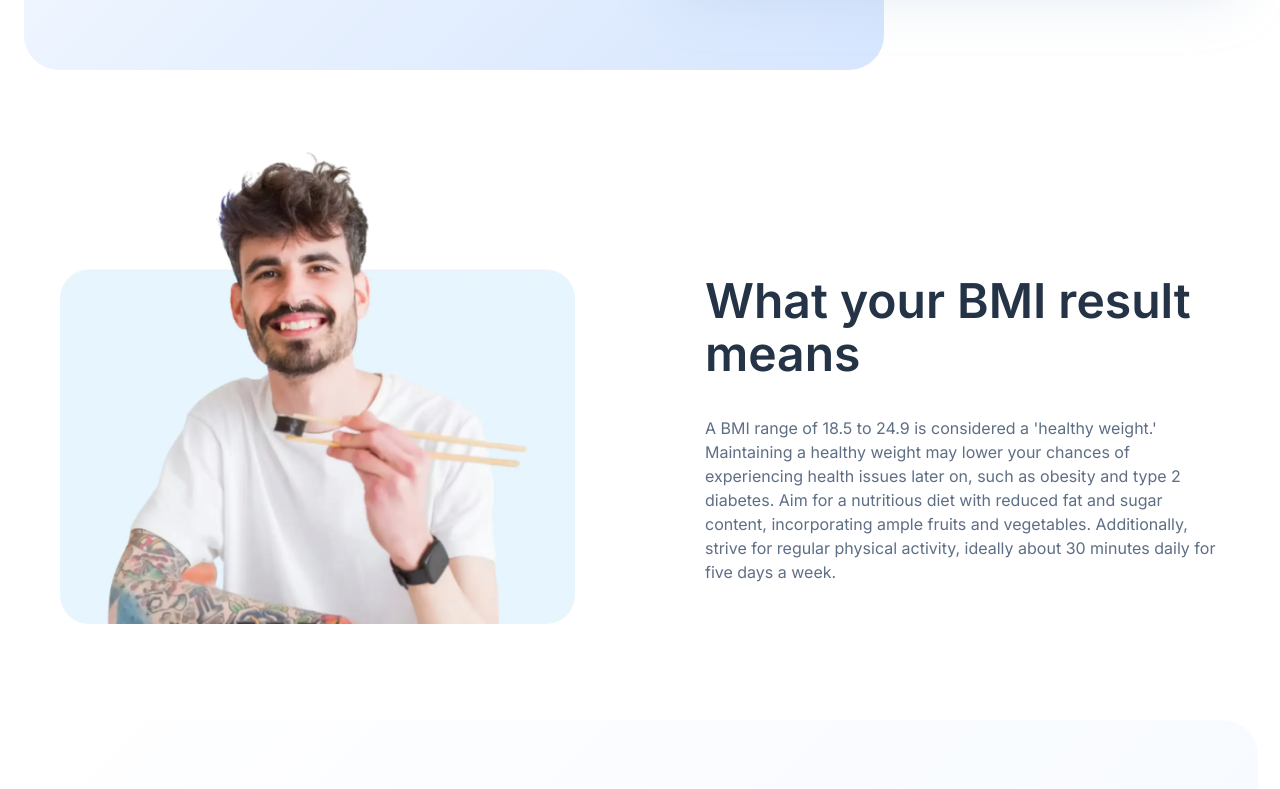
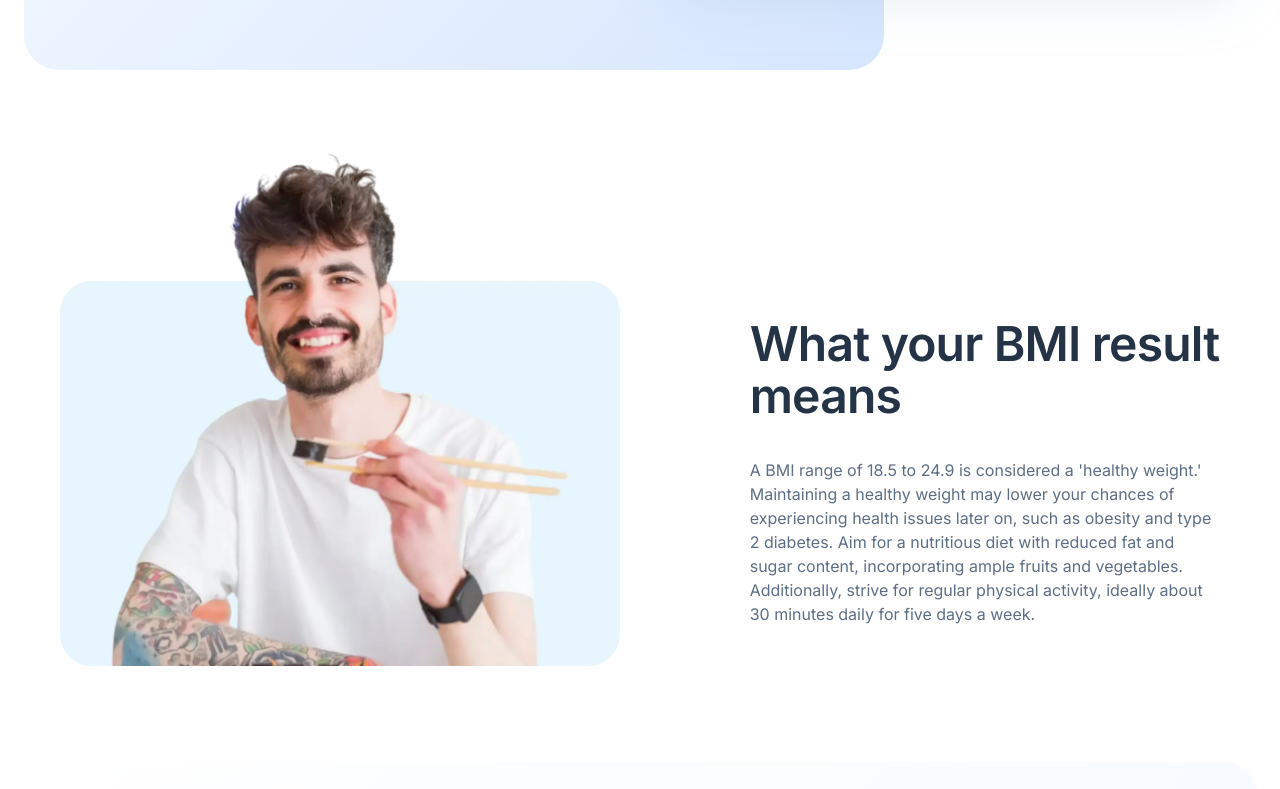
Before and after one commit to mcancetin/bmi-calculator, a website built with Vite: page index.html in a window 1280 px wide. Shown: the part 660-1449 px from the top of the page. Built offline with nearby package versions, Linux system fonts and the light colour scheme.

Commit message:
Refactor mixins to include font-weight and letter-spacing

```diff
--- a/scss/abstracts/_mixins.scss
+++ b/scss/abstracts/_mixins.scss
@@ -3,6 +3,7 @@
   font-size: $font-size;
   line-height: $line-height;
   font-weight: $fw-bold;
+  letter-spacing: -0.8px;
 }
 
 @mixin body($font-size, $line-height) {
--- a/scss/pages/_home.scss
+++ b/scss/pages/_home.scss
@@ -113,11 +113,12 @@
     align-items: center;
   }
 
-  & > * {
-    flex: 1;
+  &__left {
+    flex: 1.19;
   }
 
   &__right {
+    flex: 1;
     margin-bottom: 4rem;
   }
 
```
